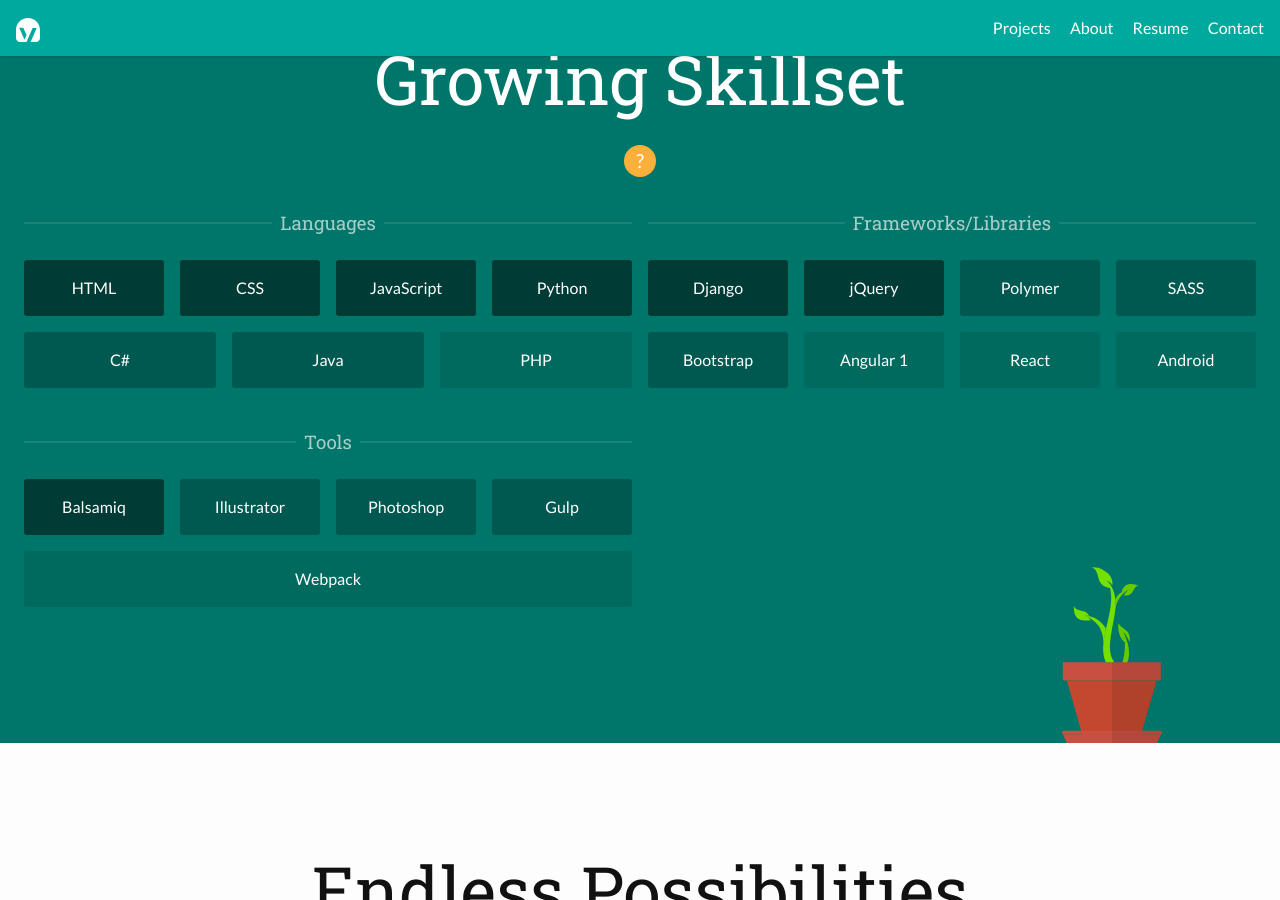
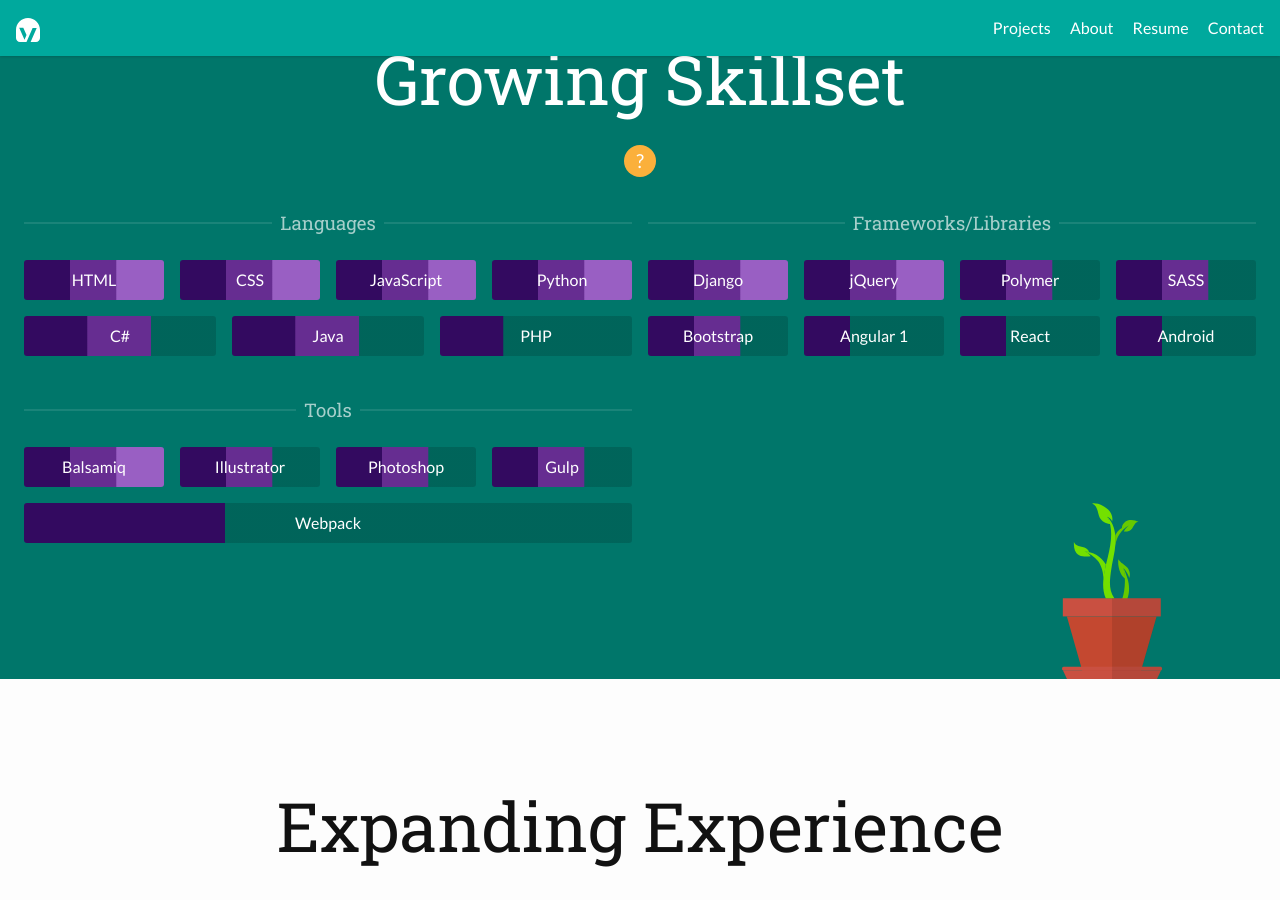
Before and after one commit to vleong2332/site2.0, a Jekyll site: the page built from index.html, in a window 1280 px wide and 900 px high, scrolled down 1708 px. Built offline with Jekyll 4.4.1, drawn with Linux system fonts in a browser that asks for light colours.

Commit message:
Update skills and experience

```diff
--- a/_data/experience.json
+++ b/_data/experience.json
@@ -1,5 +1,5 @@
 {
-  "title": "Endless Possibilities",
+  "title": "Expanding Experience",
   "jobs": [
     {
       "title": "Business Systems Developer",
--- a/_includes/experience.html
+++ b/_includes/experience.html
@@ -1,16 +1,16 @@
 <section class="experience">
   <div class="wrapper">
     <h1 class="section-title">{{ site.data.experience.title }}</h1>
-    <div class="timeline" data-current-index="1">
-      <div class="timeline-node future" data-index="0" onclick="scrollToJob(this, 0)">?</div>
-      <div class="timeline-node present" data-index="1" onclick="scrollToJob(this, 1)">WA</div>
-      <div class="timeline-node" data-index="2" onclick="scrollToJob(this, 2)">NG</div>
-      <div class="timeline-node" data-index="3" onclick="scrollToJob(this, 3)">PC</div>
+    <div class="timeline" data-current-index="0">
+      <!-- <div class="timeline-node future" data-index="0" onclick="scrollToJob(this, 0)">?</div> -->
+      <div class="timeline-node present" data-index="0" onclick="scrollToJob(this, 0)">WA</div>
+      <div class="timeline-node" data-index="1" onclick="scrollToJob(this, 1)">NG</div>
+      <div class="timeline-node" data-index="2" onclick="scrollToJob(this, 2)">PC</div>
     </div>
     <div class="detail">
       {% for job in site.data.experience.jobs %}
-        <div data-index="{{ forloop.index }}"
-          {% if forloop.index == 1 %}
+        <div data-index="{{ forloop.index0 }}"
+          {% if forloop.index0 == 0 %}
           class="job present"
           {% else %}
           class="job hidden"
@@ -22,11 +22,11 @@
           <p class="job-location">{{ job.location }}</p>
         </div>
       {% endfor %}
-      <div data-index="0" class="job future hidden">
+      <!-- <div data-index="0" class="job future hidden">
         <h3 class="job-title">Front-end Developer</h3>
         <p class="job-company">Your team?</p>
         <a class="btn-primary" role="button" href="contact">Let's talk</a>
-      </div>
+      </div> -->
     </div>
   </div>
 </section>
--- a/_includes/hero.html
+++ b/_includes/hero.html
@@ -9,7 +9,7 @@
     <a class="btn-primary" role="button" onclick="smoothScrollTo('.profile')">
       {{ site.data.hero.actionButtons.primary.text }}
     </a>
-    <a class="btn-hollow" role="button" href="resume_vicky_leong.pdf" target="_blank">
+    <a class="btn-hollow" role="button" href="/assets/files/resume_vicky_leong.pdf" target="_blank">
       {{ site.data.hero.actionButtons.secondary.text }}
     </a>
   </div>
--- a/_sass/site/_experience.scss
+++ b/_sass/site/_experience.scss
@@ -28,7 +28,7 @@
             align-items: center;
     overflow: visible;
     position: relative;
-    left: calc(-50% + 30px + 60px + 5rem);
+    left: calc(-50% + 30px);
     -webkit-transition: all 222ms ease-in-out;
     transition: all 222ms ease-in-out;
   }
--- a/_sass/site/_skills.scss
+++ b/_sass/site/_skills.scss
@@ -144,21 +144,38 @@
         -ms-flex: 1 1 20%;
             flex: 1 1 20%;
     margin: 0.5rem;
-    padding: 1rem;
+    padding: 0.5rem 1rem;
     border-radius: 3px;
     box-sizing: border-box;
     white-space: nowrap;
+    /* border-bottom-width: 7px;*/
+    /* border-bottom-style: solid;*/
 
     &.conf {
-      background-color: rgba(0, 0, 0, 0.5);
+      /* background-color: rgba(0, 0, 0, 0.5);*/
+      /* -o-border-image: linear-gradient(to right, $secondary-color-dark 33%, $secondary-color 33.1%, $secondary-color 66%, $secondary-color-light 66.1%) 1;*/
+      /*    border-image: -webkit-linear-gradient(left, $secondary-color-dark 33%, $secondary-color 33.1%, $secondary-color 66%, $secondary-color-light 66.1%) 1;*/
+      /*    border-image: linear-gradient(to right, $secondary-color-dark 33%, $secondary-color 33.1%, $secondary-color 66%, $secondary-color-light 66.1%) 1;*/
+      background-image: -webkit-linear-gradient(left, $secondary-color-dark 33%, $secondary-color 33.1%, $secondary-color 66%, $secondary-color-light 66.1%);
+      background-image: linear-gradient(to right, $secondary-color-dark 33%, $secondary-color 33.1%, $secondary-color 66%, $secondary-color-light 66.1%);
     }
 
     &.comf {
-      background-color: rgba(0, 0, 0, 0.25);
+      /* background-color: rgba(0, 0, 0, 0.25);*/
+      /* -o-border-image: linear-gradient(to right, $secondary-color-dark 33%, $secondary-color 33.1%, $secondary-color 66%, transparent 66.1%) 1;*/
+      /*    border-image: -webkit-linear-gradient(left, $secondary-color-dark 33%, $secondary-color 33.1%, $secondary-color 66%, transparent 66.1%) 1;*/
+      /*    border-image: linear-gradient(to right, $secondary-color-dark 33%, $secondary-color 33.1%, $secondary-color 66%, transparent 66.1%) 1;*/
+      background-image: -webkit-linear-gradient(left, $secondary-color-dark 33%, $secondary-color 33.1%, $secondary-color 66%, rgba(0, 0, 0, 0.15) 66.1%);
+      background-image: linear-gradient(to right, $secondary-color-dark 33%, $secondary-color 33.1%, $secondary-color 66%, rgba(0, 0, 0, 0.15) 66.1%);
     }
 
     &.dab {
-      background-color: rgba(0, 0, 0, 0.1);
+      /* background-color: rgba(0, 0, 0, 0.1);*/
+      /* -o-border-image: linear-gradient(to right, $secondary-color-dark 33%, transparent 33.1%) 1;*/
+      /*    border-image: -webkit-linear-gradient(left, $secondary-color-dark 33%, transparent 33.1%) 1;*/
+      /*    border-image: linear-gradient(to right, $secondary-color-dark 33%, transparent 33.1%) 1;*/
+      background-image: -webkit-linear-gradient(left, $secondary-color-dark 33%, rgba(0, 0, 0, 0.15) 33.1%);
+      background-image: linear-gradient(to right, $secondary-color-dark 33%, rgba(0, 0, 0, 0.15) 33.1%);
     }
 
     h3 {
```
Also changed, not shown: 3 other files.
